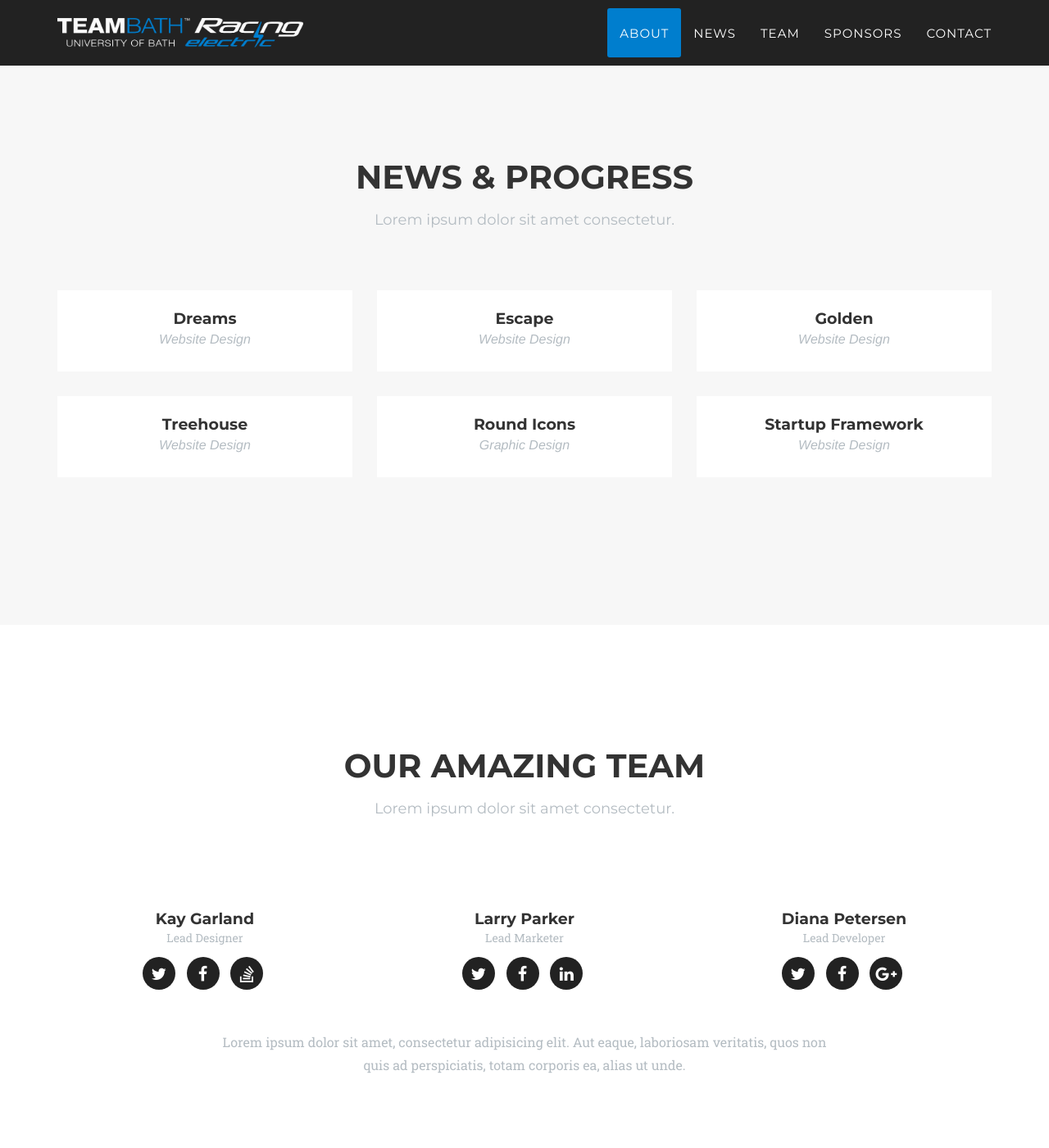
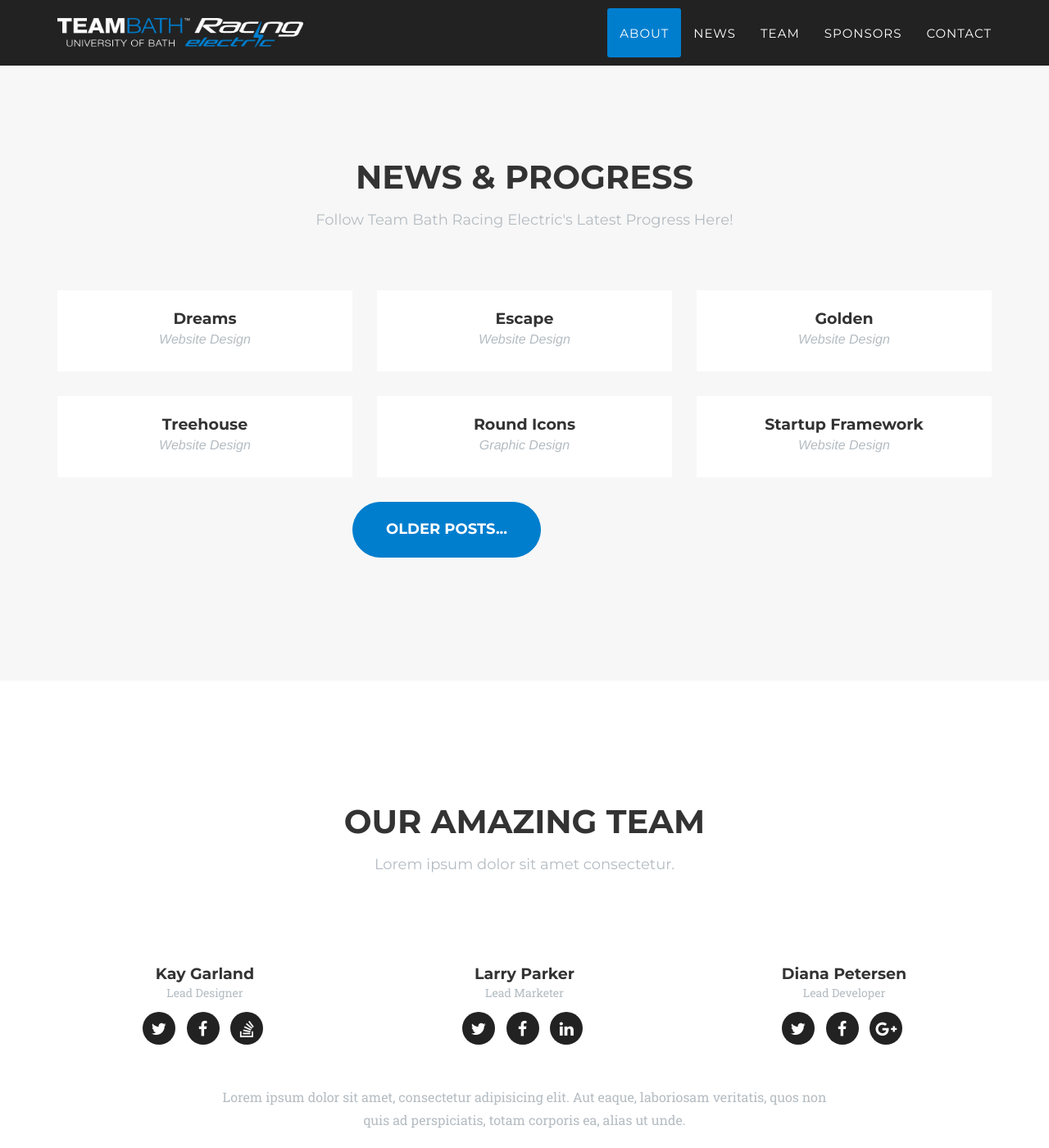
Before and after one commit to teambathracingelectric/teambathracingelectric.github.io, a Jekyll site: the page built from _posts/2014-07-18-project-1.markdown, in a window 1280 px wide and 1400 px high, scrolled down 1761 px. Shown: the whole window at 82% size. Built offline with Jekyll 4.4.1, drawn with Linux system fonts in a browser that asks for light colours; some web fonts are replaced.

Commit message:
Initial work on news blog.

```diff
--- a/_includes/blog_posts.html
+++ b/_includes/blog_posts.html
@@ -4,11 +4,11 @@
 		<div class="row">
 			<div class="col-lg-12 text-center">
 				<h2 class="section-heading">News &amp; Progress</h2>
-				<h3 class="section-subheading text-muted">Lorem ipsum dolor sit amet consectetur.</h3>
+				<h3 class="section-subheading text-muted">Follow Team Bath Racing Electric's Latest Progress Here!</h3>
 			</div>
 		</div>
 		<div class="row">
-		{% for post in site.posts %}
+		{% for post in site.posts limit:6 %}
 			<div class="col-md-4 col-sm-6 portfolio-item">
 				<a href="#portfolioModal{{ post.modal-id }}" class="portfolio-link" data-toggle="modal">
 					<div class="portfolio-hover">
@@ -25,5 +25,8 @@
 			</div>
 		{% endfor %}
 		</div>
+		<div class="row">
+			<a href="#more-posts" class="page-scroll btn btn-posts">Older posts...</a>
+		</div>
 	</div>
 </section>
--- a/_includes/modals.html
+++ b/_includes/modals.html
@@ -16,6 +16,7 @@
                             <hr class="star-primary">
                             <img src="img/portfolio/{{ post.img }}" class="img-responsive img-centered" alt="{{ post.alt }}">
                             <p>{{ post.description }}</p>
+                            {{ post.content }}
                             <ul class="list-inline item-details">
                                 <li>Client:
                                     <strong><a href="http://startbootstrap.com">{{ post.client }}</a>
```
Also changed, not shown: _includes/css/agency.css (+14 -0 lines), _posts/2014-07-18-project-1.markdown (+12 -0 lines).
